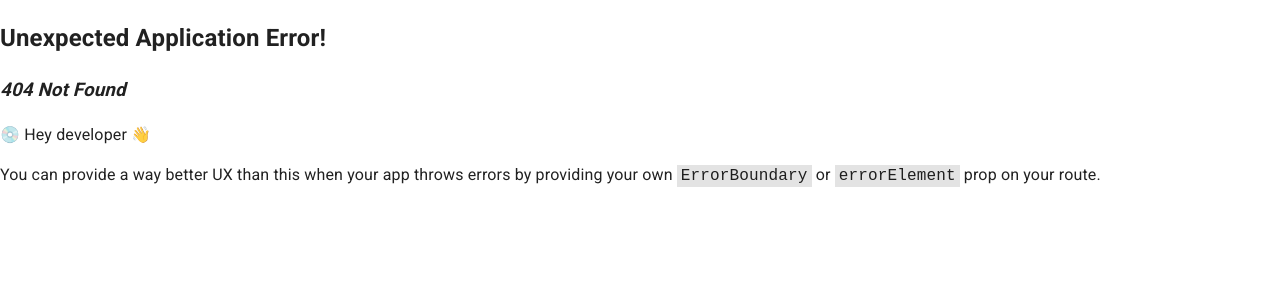
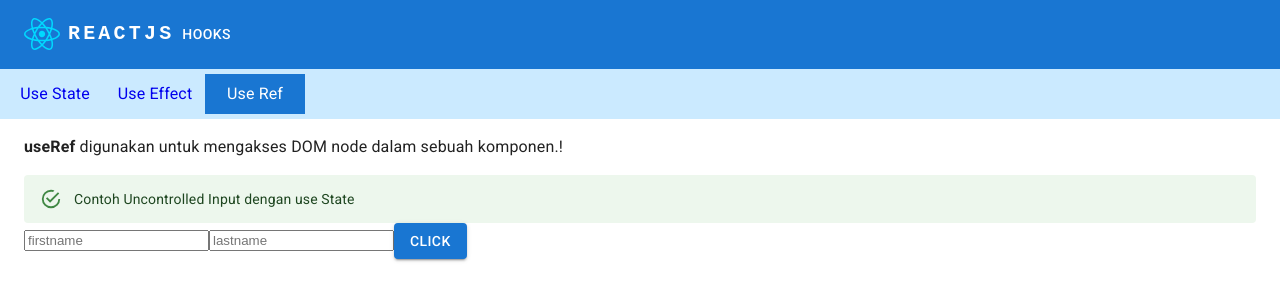
Before and after one commit to finzero/react-tutorial, a React (Vite) app: page /useRef in a window 1280 px wide. Before the commit this address had no page. Shown: the top 300 px of the page. Built offline with nearby package versions, Linux system fonts and the light colour scheme; a web font is replaced by a local one.

Commit message:
add useRef Example

```diff
--- a/src/components/SubMenu.jsx
+++ b/src/components/SubMenu.jsx
@@ -11,6 +11,11 @@ const hookMenu = [
   {
     label: 'Use Effect',
     link: '/useEffect',
+    active: false,
+  },
+  {
+    label: 'Use Ref',
+    link: '/useRef',
     active: false,
   },
 ];
--- a/src/pages/UseEffect.jsx
+++ b/src/pages/UseEffect.jsx
@@ -66,6 +66,11 @@ const UseEffect = () => {
   return (
     // ❌ untuk style sebaiknya konsisten
     // gunakan variable, class ataupun styled component secara konsisten
+    <>
+      <p>
+        <b>useEffect</b> digunakan untuk menambahkan side effect ke function
+        komponen.
+      </p>
       <div style={{ width: '500px' }}>
         <ul style={ulStyle}>
           {todoList.map((todo) => (
@@ -87,8 +92,10 @@ const UseEffect = () => {
             </StyledList>
           ))}
         </ul>
-      Jumlah Todo: {countTodo}
+        ❗jumlah todo di dibawah dihandle menggunakan useEffect: Jumlah Todo:{' '}
+        {countTodo}
       </div>
+    </>
   );
 };
 
--- a/src/pages/UseRef.jsx
+++ b/src/pages/UseRef.jsx
@@ -0,0 +1,42 @@
+import { Alert, Button } from '@mui/material';
+import { useRef } from 'react';
+
+const UseRef = () => {
+  const firstName = useRef();
+  const lastName = useRef();
+  const handleClick = () => {
+    console.log([firstName.current.value, lastName.current.value].join(' '));
+  };
+
+  return (
+    <>
+      <p>
+        <b>useRef</b> digunakan untuk mengakses DOM node dalam sebuah komponen.!
+      </p>
+      <Alert severity="success">
+        Contoh Uncontrolled Input dengan use State
+      </Alert>
+
+      <input
+        type="text"
+        name="firstname"
+        ref={firstName}
+        id=""
+        placeholder="firstname"
+      />
+
+      <input
+        type="text"
+        name="lastname"
+        ref={lastName}
+        id=""
+        placeholder="lastname"
+      />
+      <Button variant="contained" onClick={handleClick}>
+        Click
+      </Button>
+    </>
+  );
+};
+
+export default UseRef;
--- a/src/pages/UseState.jsx
+++ b/src/pages/UseState.jsx
@@ -1,4 +1,4 @@
-import { Checkbox, IconButton } from '@mui/material';
+import { Alert, Checkbox, IconButton, TextField } from '@mui/material';
 import DeleteIcon from '@mui/icons-material/Delete';
 import { useState } from 'react';
 
@@ -32,6 +32,8 @@ const UseState = () => {
     { id: 5, label: 'Mandi Sore', done: false },
   ]);
 
+  const [nama, setNama] = useState('');
+
   // function untuk handle check / uncheck
   const handleToggle = (id) => {
     console.log('handle toggle', id);
@@ -50,8 +52,10 @@ const UseState = () => {
   };
 
   return (
-    // ❌ untuk style sebaiknya konsisten,
-    // tidak dicampur antara styledComponent, style variable atau inline
+    <>
+      <p>
+        <b>useState</b> di gunakan untuk membuat state di function komponen.
+      </p>
       <div style={{ width: '500px' }}>
         <ul style={ulStyle}>
           {todoList.map((todo) => (
@@ -74,6 +78,16 @@ const UseState = () => {
           ))}
         </ul>
       </div>
+      <Alert severity="success">Contoh Controlled Input dengan use State</Alert>
+      <TextField
+        id="outlined-basic"
+        label="Nama"
+        variant="outlined"
+        value={nama}
+        onChange={(e) => setNama(e.target.value)}
+      />
+      <div>Nama saya adalah: {nama}</div>
+    </>
   );
 };
 
--- a/src/routes.jsx
+++ b/src/routes.jsx
@@ -2,6 +2,7 @@ import { createBrowserRouter } from 'react-router-dom';
 import App from './App';
 import UseState from './pages/UseState';
 import UseEffect from './pages/UseEffect';
+import UseRef from './pages/UseRef';
 
 const router = createBrowserRouter([
   {
@@ -16,6 +17,10 @@ const router = createBrowserRouter([
         path: '/useEffect',
         element: <UseEffect />,
       },
+      {
+        path: '/useRef',
+        element: <UseRef />,
+      },
     ],
   },
 ]);
```
Lines whose indentation alone changed are shown as unchanged.
